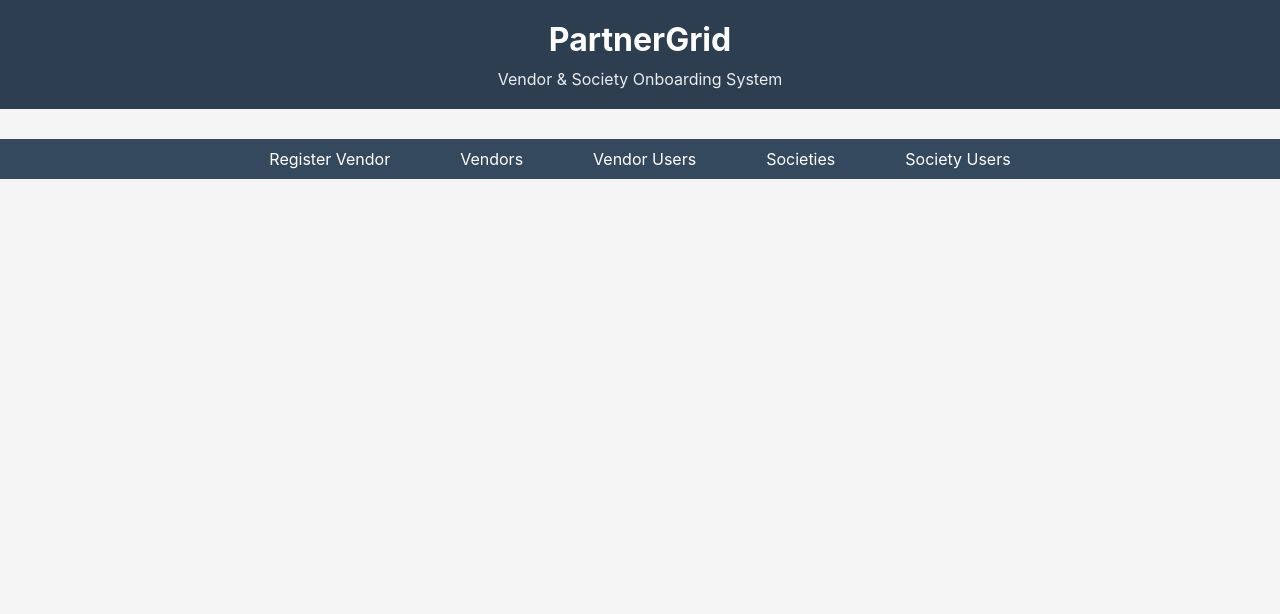
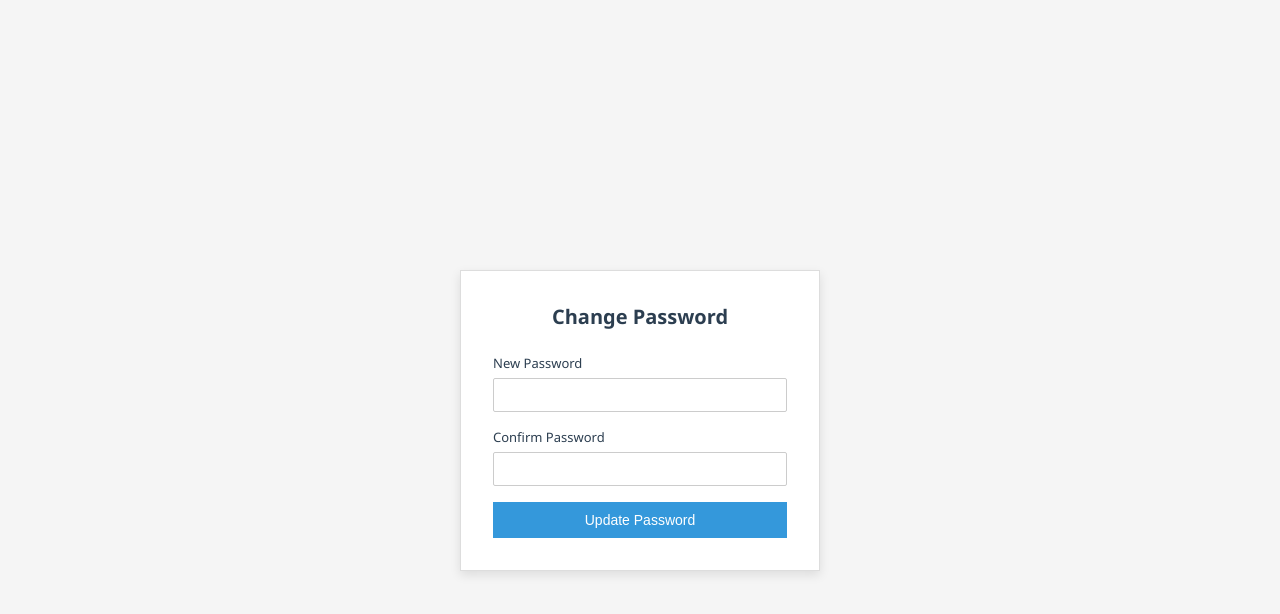
Before and after one commit to Annupamaa/Qapla-IT, a React (Vite) app in the folder client/: page /change-password in a window 1280 px wide. Shown: the top 614 px of the page. Built offline with nearby package versions, Linux system fonts and the light colour scheme.

Commit message:
Update Login and Change Password UI

```diff
--- a/client/src/App.jsx
+++ b/client/src/App.jsx
@@ -1,4 +1,5 @@
-import { BrowserRouter as Router, Routes, Route, NavLink } from 'react-router-dom'
+import { BrowserRouter as Router, Routes, Route, NavLink, useLocation } from 'react-router-dom'
+
 import VendorList from './components/vendors/VendorList'
 import VendorForm from './components/vendors/VendorForm'
 import VendorRegistration from './components/vendors/VendorRegistration'
@@ -8,13 +9,31 @@ import SocietyList from './components/societies/SocietyList'
 import SocietyForm from './components/societies/SocietyForm'
 import SocietyUserList from './components/societyUsers/SocietyUserList'
 import SocietyUserForm from './components/societyUsers/SocietyUserForm'
+import Login from './components/Login/Login'
+import ChangePassword from './components/Login/ChangePassword'
+
 import './App.css'
-import Login from './components/Login/Login'
+
+function AppLayout({ children }) {
+  const location = useLocation()
+
+  const isAuthPage =
+    location.pathname === '/login' ||
+    location.pathname === '/change-password'
+
+  return (
+    <>
+      {!isAuthPage && children}
+    </>
+  )
+}
 
 function App() {
   return (
     <Router>
       <div className="App">
+
+        <AppLayout>
           <header className="header">
             <h1>PartnerGrid</h1>
             <p style={{ textAlign: 'center', marginTop: '10px', opacity: 0.9 }}>
@@ -51,10 +70,15 @@ function App() {
               </li>
             </ul>
           </nav>
+        </AppLayout>
 
         <div className="container">
           <Routes>
-          {/* <Route path="/login" element={<Login />} /> */}
+            {/* Auth Pages */}
+            <Route path="/login" element={<Login />} />
+            <Route path="/change-password" element={<ChangePassword />} />
+
+            {/* App Pages */}
             <Route path="/" element={<VendorList />} />
             <Route path="/vendors" element={<VendorList />} />
             <Route path="/vendors/register" element={<VendorRegistration />} />
@@ -74,6 +98,7 @@ function App() {
             <Route path="/society-users/edit/:id" element={<SocietyUserForm />} />
           </Routes>
         </div>
+
       </div>
     </Router>
   )
--- a/client/src/components/Login/ChangePassword.jsx
+++ b/client/src/components/Login/ChangePassword.jsx
@@ -7,7 +7,10 @@ function ChangePassword() {
     const [confirmPassword, setConfirmPassword] = useState("");
     const [error, setError] = useState("");
 
-    const updatePassword = () => {
+    const updatePassword = async (e) => {
+        e.preventDefault();
+        setError("");
+
         if (!newPassword || !confirmPassword) {
             setError("All fields are required");
             return;
@@ -18,63 +21,53 @@ function ChangePassword() {
             return;
         }
 
-        navigate("/dashboard");
+        try {
+            const response = { success: true };
+
+            if (response.success) {
+                localStorage.removeItem("token");
+                navigate("/login");
+            }
+        } catch (err) {
+            setError("Failed to update password");
+        }
     };
 
     return (
-        <div style={styles.container}>
-            <h2>Change Password</h2>
+        <div className="pg-login-page">
+            <div className="pg-login-box">
+                <h2 className="pg-login-title">Change Password</h2>
 
+                {error && <div className="pg-login-error">{error}</div>}
+
+                <form onSubmit={updatePassword}>
+                    <div className="pg-form-group">
+                        <label className="pg-form-label">New Password</label>
                         <input
-                style={styles.input}
                             type="password"
-                placeholder="New Password"
+                            className="pg-form-input"
                             value={newPassword}
                             onChange={(e) => setNewPassword(e.target.value)}
                         />
+                    </div>
 
+                    <div className="pg-form-group">
+                        <label className="pg-form-label">Confirm Password</label>
                         <input
-                style={styles.input}
                             type="password"
-                placeholder="Confirm Password"
+                            className="pg-form-input"
                             value={confirmPassword}
                             onChange={(e) => setConfirmPassword(e.target.value)}
                         />
+                    </div>
 
-            <button style={styles.button} onClick={updatePassword}>
+                    <button type="submit" className="pg-login-btn">
                         Update Password
                     </button>
-
-            <p style={styles.error}>{error}</p>
+                </form>
+            </div>
         </div>
     );
 }
 
-const styles = {
-    container: {
-        width: "300px",
-        margin: "100px auto",
-        padding: "30px",
-        textAlign: "center",
-        boxShadow: "0 0 10px rgba(0,0,0,0.1)",
-    },
-    input: {
-        width: "100%",
-        padding: "10px",
-        marginBottom: "12px",
-    },
-    button: {
-        width: "100%",
-        padding: "10px",
-        backgroundColor: "#2196F3",
-        color: "#fff",
-        border: "none",
-        cursor: "pointer",
-    },
-    error: {
-        color: "red",
-        marginTop: "10px",
-    },
-};
-
 export default ChangePassword;
--- a/client/src/components/Login/Login.jsx
+++ b/client/src/components/Login/Login.jsx
@@ -1,7 +1,5 @@
 import { useState } from "react";
 import { useNavigate } from "react-router-dom";
-
-const DEFAULT_PASSWORD = "default123";
 
 function Login() {
     const navigate = useNavigate();
@@ -9,127 +7,70 @@ function Login() {
     const [password, setPassword] = useState("");
     const [error, setError] = useState("");
 
-    const handleLogin = (e) => {
+    const handleLogin = async (e) => {
         e.preventDefault();
+        setError("");
 
-        if (username && password === DEFAULT_PASSWORD) {
-            navigate("/change-password");
-        } else {
-            setError("Invalid username/email or default password required");
+        if (!username || !password) {
+            setError("All fields are required");
+            return;
+        }
+
+        try {
+            const response = {
+                success: true,
+                firstLogin: true,
+                token: "mock-jwt-token",
+            };
+
+            if (response.success) {
+                localStorage.setItem("token", response.token);
+
+                if (response.firstLogin) {
+                    navigate("/change-password");
+                } else {
+                    navigate("/profile");
+                }
+            }
+        } catch (err) {
+            setError("Invalid username or password");
         }
     };
 
     return (
-        <div
-            style={{
-                height: "100vh",
-                display: "flex",
-                justifyContent: "center",
-                alignItems: "center",
-                backgroundColor: "#f5f5f5",
-                fontFamily: "Segoe UI, sans-serif",
-            }}
-        >
-            <div
-                style={{
-                    width: "360px",
-                    padding: "32px",
-                    backgroundColor: "#ffffff",
-                    border: "1px solid #ddd",
-                    borderRadius: "0px",          // perfectly square
-                    boxShadow: "0 4px 10px rgba(0,0,0,0.1)",
-                }}
-            >
-                <h2
-                    style={{
-                        textAlign: "center",
-                        marginBottom: "24px",
-                        color: "#2c3e50",
-                    }}
-                >
-                    Login
-                </h2>
+        <div className="pg-login-page">
+            <div className="pg-login-box">
+                <h2 className="pg-login-title">Login</h2>
 
-                {error && (
-                    <div
-                        style={{
-                            backgroundColor: "#f8d7da",
-                            color: "#721c24",
-                            padding: "10px",
-                            marginBottom: "15px",
-                            fontSize: "13px",
-                        }}
-                    >
-                        {error}
-                    </div>
-                )}
+                {error && <div className="pg-login-error">{error}</div>}
 
                 <form onSubmit={handleLogin}>
-                    <div style={{ marginBottom: "16px" }}>
-                        <label
-                            style={{
-                                display: "block",
-                                marginBottom: "6px",
-                                fontSize: "13px",
-                                color: "#2c3e50",
-                            }}
-                        >
-                            Username / Email
-                        </label>
+                    <div className="pg-form-group">
+                        <label className="pg-form-label">Username / Email</label>
                         <input
                             type="text"
+                            className="pg-form-input"
                             value={username}
                             onChange={(e) => setUsername(e.target.value)}
-                            style={{
-                                width: "100%",
-                                height: "34px",
-                                padding: "6px 8px",
-                                fontSize: "13px",
-                                border: "1px solid #ccc",
-                                borderRadius: "2px",
-                            }}
                         />
                     </div>
 
-                    <div style={{ marginBottom: "24px" }}>
-                        <label
-                            style={{
-                                display: "block",
-                                marginBottom: "6px",
-                                fontSize: "13px",
-                                color: "#2c3e50",
-                            }}
-                        >
-                            Password
-                        </label>
+                    <div className="pg-form-group">
+                        <label className="pg-form-label">Password</label>
                         <input
                             type="password"
+                            className="pg-form-input"
                             value={password}
                             onChange={(e) => setPassword(e.target.value)}
-                            style={{
-                                width: "100%",
-                                height: "34px",
-                                padding: "6px 8px",
-                                fontSize: "13px",
-                                border: "1px solid #ccc",
-                                borderRadius: "2px",
-                            }}
                         />
                     </div>
 
-                    <button
-                        type="submit"
-                        style={{
-                            width: "100%",
-                            height: "36px",
-                            backgroundColor: "#3498db",
-                            color: "#ffffff",
-                            border: "none",
-                            fontSize: "14px",
-                            cursor: "pointer",
-                        }}
-                    >
+                    <button type="submit" className="pg-login-btn">
                         Login
+                    </button>
+
+                    <button type="button" className="forget-password">
+                        Forget Password?
                     </button>
                 </form>
             </div>
--- a/client/src/index.css
+++ b/client/src/index.css
@@ -242,3 +242,92 @@ table tr:hover {
     overflow-x: auto;
   }
 }
+
+/* Login Page Styles */
+
+.pg-login-page {
+  height: 100vh;
+  display: flex;
+  justify-content: center;
+  align-items: center;
+  background-color: #f5f5f5;
+  font-family: "Segoe UI", Arial, sans-serif;
+}
+
+.pg-login-box {
+  width: 360px;
+  padding: 32px;
+  background-color: #ffffff;
+  border: 1px solid #ddd;
+  border-radius: 0;
+  box-shadow: 0 4px 10px rgba(0, 0, 0, 0.1);
+}
+
+.pg-login-title {
+  text-align: center;
+  margin-bottom: 24px;
+  color: #2c3e50;
+  font-size: 20px;
+}
+
+.pg-login-error {
+  background-color: #f8d7da;
+  color: #721c24;
+  padding: 10px;
+  margin-bottom: 16px;
+  font-size: 13px;
+}
+
+.pg-form-group {
+  margin-bottom: 16px;
+}
+
+.pg-form-label {
+  display: block;
+  margin-bottom: 6px;
+  font-size: 13px;
+  color: #2c3e50;
+}
+
+.pg-form-input {
+  width: 100%;
+  height: 34px;
+  padding: 6px 8px;
+  font-size: 13px;
+  border: 1px solid #ccc;
+  border-radius: 2px;
+  outline: none;
+}
+
+.pg-form-input:focus {
+  border-color: #3498db;
+}
+
+.pg-login-btn {
+  width: 100%;
+  height: 36px;
+  background-color: #3498db;
+  color: #ffffff;
+  border: none;
+  font-size: 14px;
+  cursor: pointer;
+}
+
+.pg-login-btn:hover {
+  background-color: #2980b9;
+}
+
+/* Forget Password button */
+.forget-password {
+  background: none;
+  border: none;
+  color: #000;
+  cursor: pointer;
+  font-size: 14px;
+  padding: 0;
+  margin-top: 8px;
+}
+
+.forget-password:hover {
+  text-decoration: underline;
+}
```
Lines whose indentation alone changed are shown as unchanged.
